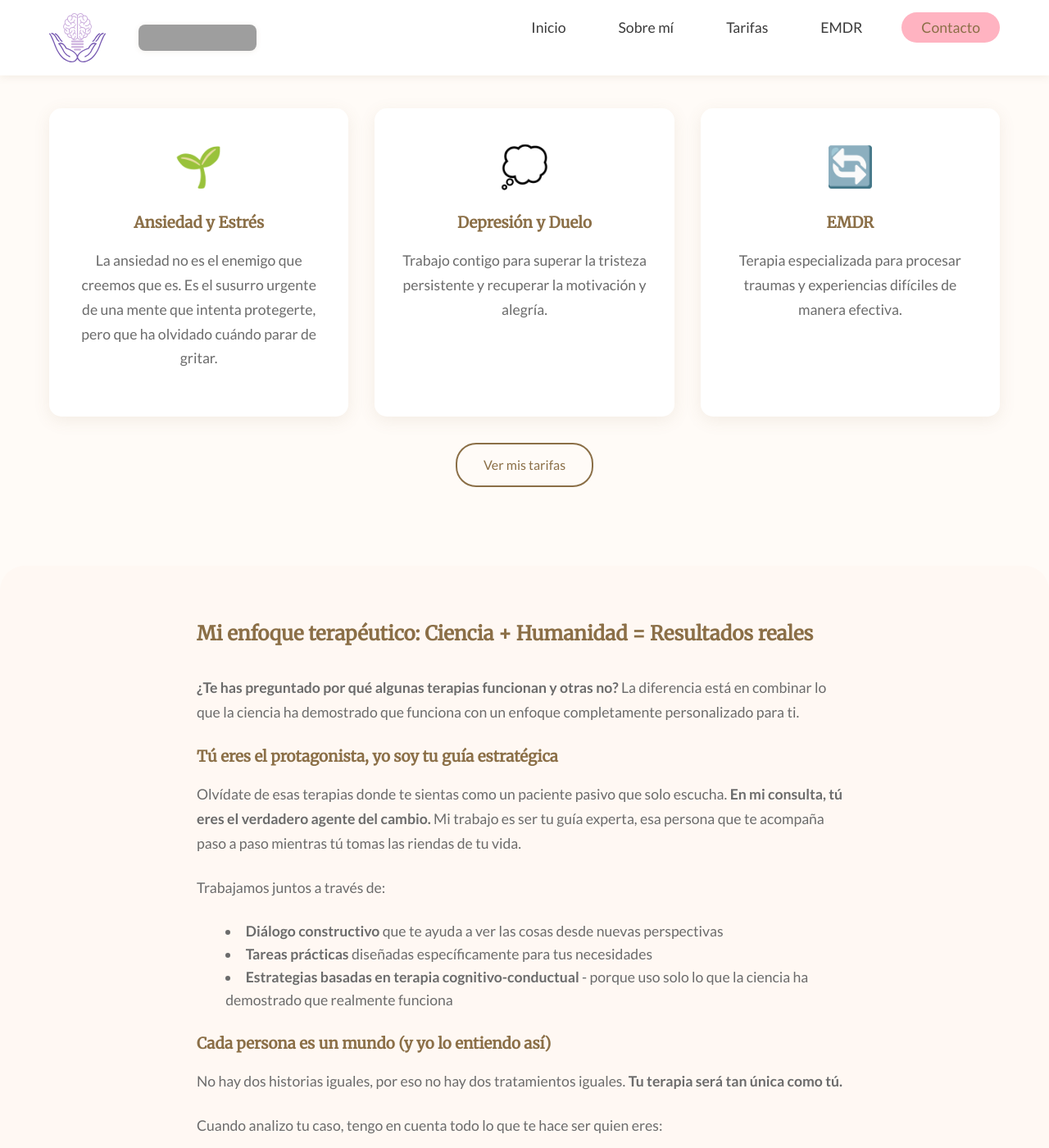
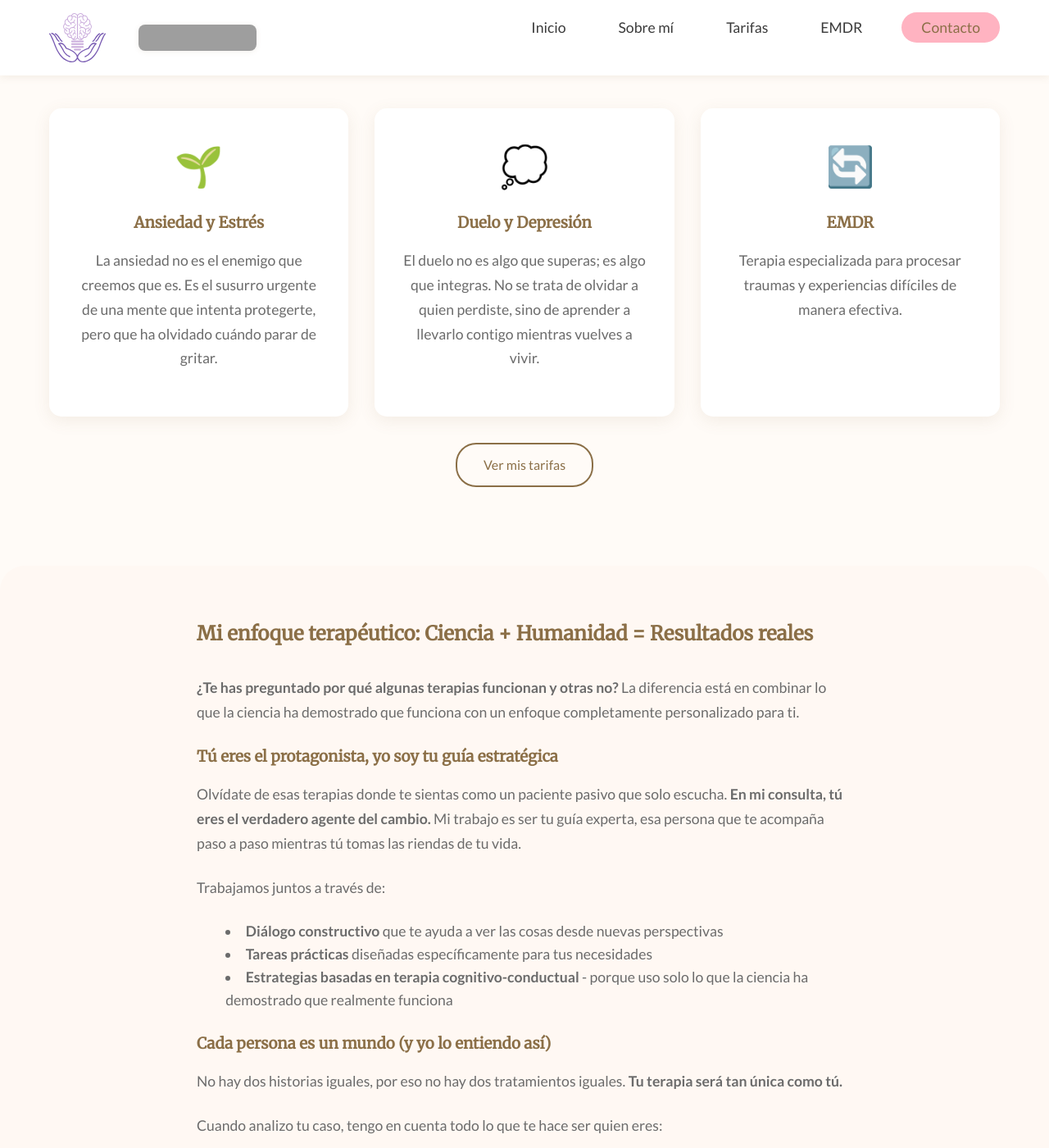
Before and after one commit to psicologacarmenmaria/psicologacarmenmaria.github.io, a Jekyll site: the page built from index.md, in a window 1280 px wide and 1400 px high, scrolled down 999 px. Shown: the whole window at 82% size. Built offline with Jekyll 4.4.1, drawn with Linux system fonts in a browser that asks for light colours; grey boxes are pictures that could not be loaded.

Commit message:
feat: add Depression page

```diff
--- a/assets/css/style.css
+++ b/assets/css/style.css
@@ -599,14 +599,6 @@
     color: var(--text-light);
 }
 
-/* Additional specific styles for inner pages */
-.about-content,
-.emdr-content,
-.contact-content {
-    max-width: 1000px;
-    margin: 0 auto;
-}
-
 .about-intro {
     display: grid;
     grid-template-columns: 300px 1fr;
--- a/index.md
+++ b/index.md
@@ -35,11 +35,11 @@
                 <p>La ansiedad no es el enemigo que creemos que es. Es el susurro urgente de una mente que intenta protegerte, pero que ha olvidado cuándo parar de gritar.</p>
             </a>
 
-            <div class="service-card">
+            <a href="/depresion/" class="service-card">
                 <div class="service-icon">💭</div>
-                <h3>Depresión y Duelo</h3>
-                <p>Trabajo contigo para superar la tristeza persistente y recuperar la motivación y alegría.</p>
-            </div>
+                <h3>Duelo y Depresión</h3>
+                <p>El duelo no es algo que superas; es algo que integras. No se trata de olvidar a quien perdiste, sino de aprender a llevarlo contigo mientras vuelves a vivir.</p>
+            </a>
 
             <div class="service-card">
                 <div class="service-icon">🔄</div>
```
Also changed, not shown: depresion.md (added, +142 -0 lines).
